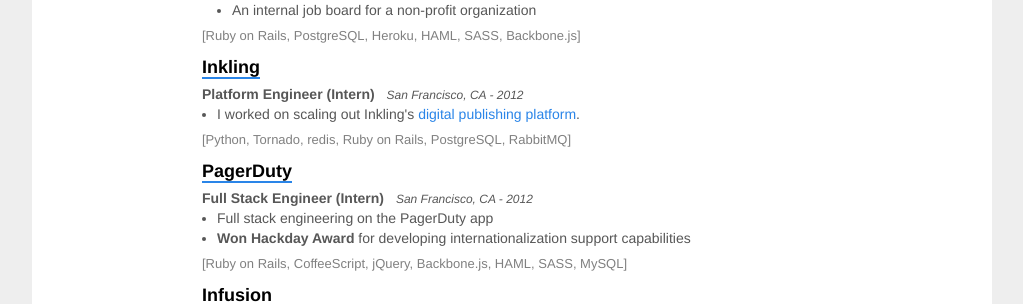
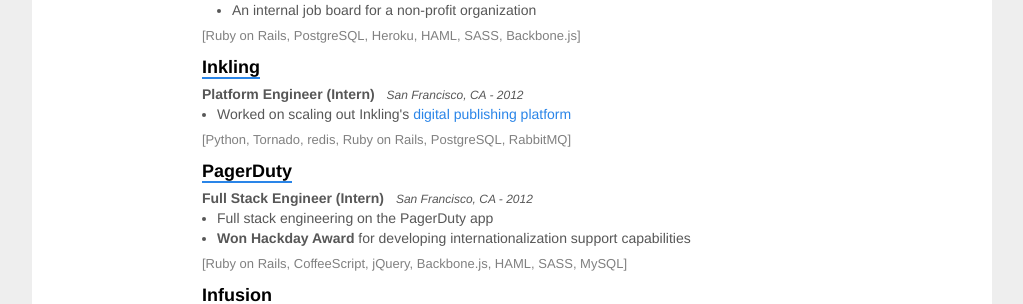
Before and after one commit to jkao/jkao.github.io, a Jekyll site: the page resume.html, which Jekyll copies as it is, in a window 1280 px wide. Shown: the part 837-1141 px from the top of the page, without its empty margins (128-1151 px from the left). Built offline with Jekyll 4.4.1, drawn with Linux system fonts in a browser that asks for light colours.

```diff
--- a/resume.html
+++ b/resume.html
@@ -383,8 +383,8 @@
             <div class='grid_10 alpha job-desc'>
               <ul>
                 <li>
-                  I worked on scaling out Inkling's
-                  <a href='https://inkling.com/habitat' target='_blank'>digital publishing platform</a>.
+                  Worked on scaling out Inkling's
+                  <a href='https://inkling.com/habitat' target='_blank'>digital publishing platform</a>
                 </li>
               </ul>
             </div>
```
